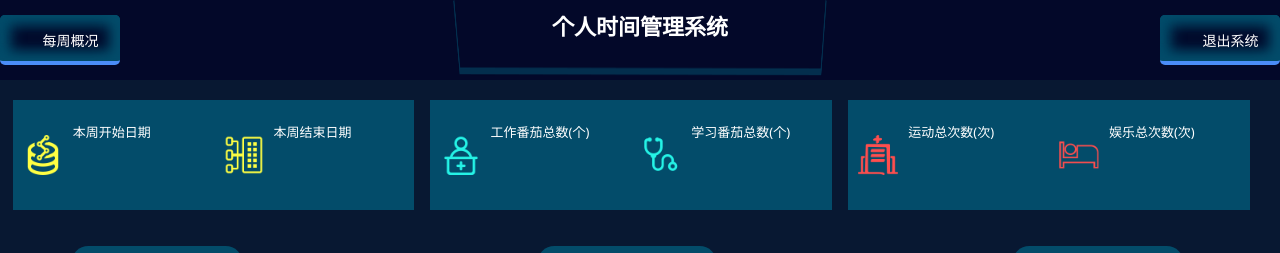
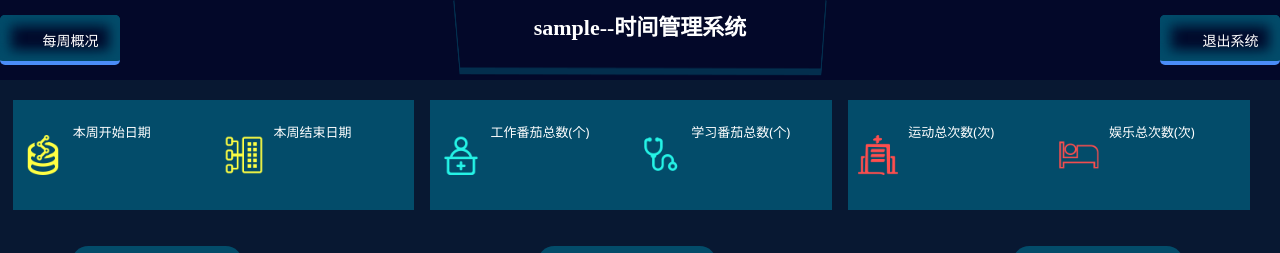
Before and after one commit to chongwangcc/person_time_manage_system, a Flask app: template person_time_manage_system/templates/index.html in a window 1280 px wide. Shown: the top 253 px of the page. Run offline with Flask 2, Linux system fonts and the light colour scheme; the template is opened without the code that fills it: most values are stand-ins (such as "Sample title", 1, 10 or a date in 2020); some libraries are stand-ins or nearby versions.

Commit message:
调整timsum模板，显示用户名称

```diff
--- a/person_time_manage_system/app.py
+++ b/person_time_manage_system/app.py
@@ -72,7 +72,7 @@
 @app.route("/timesum/", methods=["GET"])
 @login_required
 def timesum():
-    return render_template("index.html")
+    return render_template("index.html", user_name=current_user.user_name)
 
 
 @app.route("/login", methods=['GET', 'POST'])
--- a/person_time_manage_system/templates/index.html
+++ b/person_time_manage_system/templates/index.html
@@ -28,7 +28,7 @@
         </ul>
     </div>
     <div class="header_center left" style="position:relative">
-        <h2><strong>个人时间管理系统</strong></h2>
+        <h2><strong>{{user_name}}--时间管理系统</strong></h2>
     </div>
     <div class="right nav text_right">
         <ul>
```
